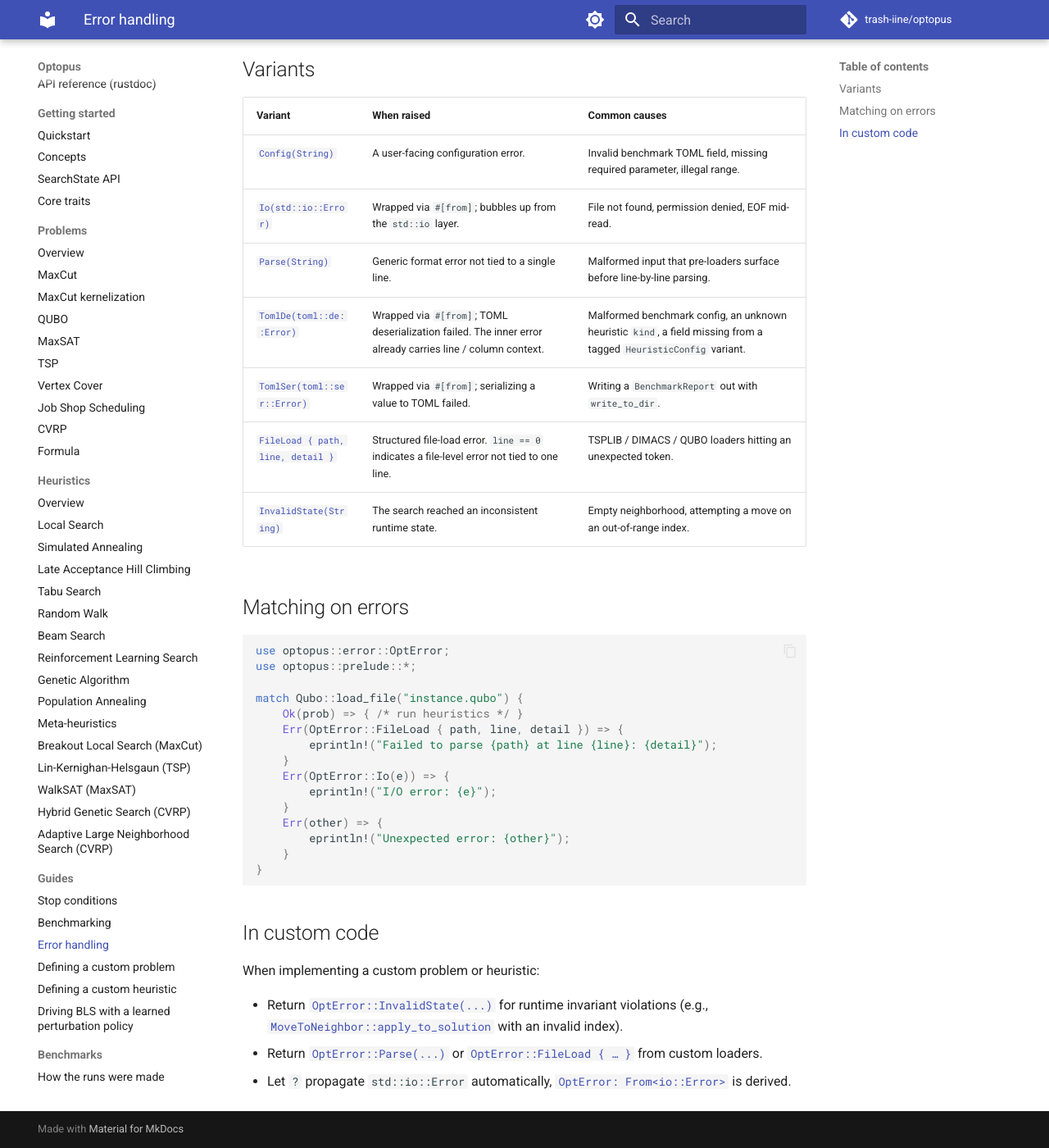
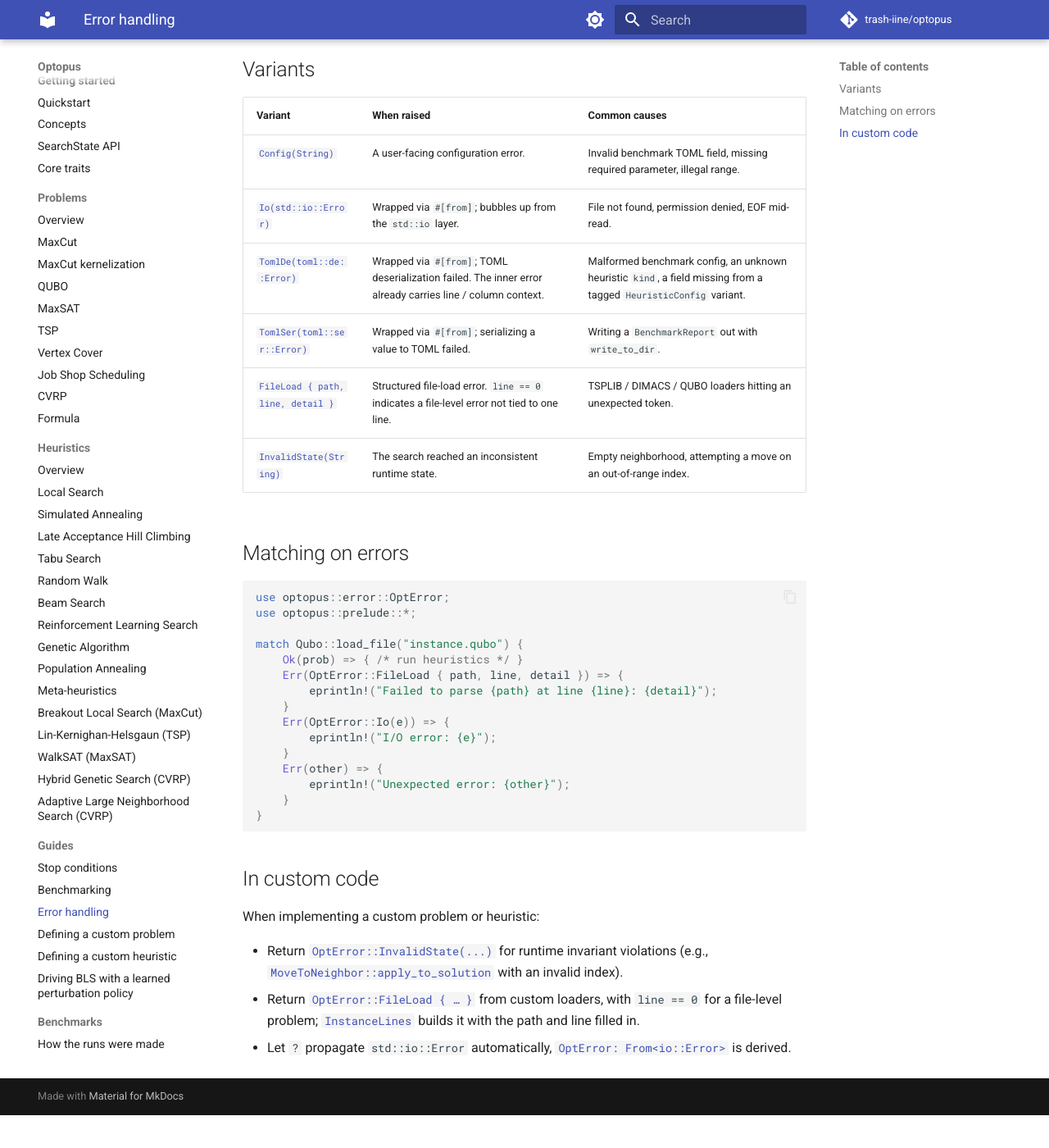
Before and after one commit to trash-iine/optopus, an MkDocs documentation site: the page built from docs/guide/error_handling.md, in a window 1280 px wide and 1400 px high, scrolled down 245 px. Shown: the whole window at 82% size. Built offline with MkDocs 1.6.1 and Material for MkDocs 9.7.7, drawn with Linux system fonts in a browser that asks for light colours; comment, search, counter and statistics services are not loaded; after the commit the page ends 1605 px from its top, so only the background shows below that.

Commit message:
REFACTOR: OptError::Parse is removed

```diff
--- a/docs/guide/error_handling.md
+++ b/docs/guide/error_handling.md
@@ -11,7 +11,6 @@ type is defined in [`optopus::error`](../api/optopus/error/index.html).
 |---|---|---|
 | [`Config(String)`](../api/optopus/error/enum.OptError.html#variant.Config) | A user-facing configuration error. | Invalid benchmark TOML field, missing required parameter, illegal range. |
 | [`Io(std::io::Error)`](../api/optopus/error/enum.OptError.html#variant.Io) | Wrapped via `#[from]`; bubbles up from the `std::io` layer. | File not found, permission denied, EOF mid-read. |
-| [`Parse(String)`](../api/optopus/error/enum.OptError.html#variant.Parse) | Generic format error not tied to a single line. | Malformed input that pre-loaders surface before line-by-line parsing. |
 | [`TomlDe(toml::de::Error)`](../api/optopus/error/enum.OptError.html#variant.TomlDe) | Wrapped via `#[from]`; TOML deserialization failed. The inner error already carries line / column context. | Malformed benchmark config, an unknown heuristic `kind`, a field missing from a tagged `HeuristicConfig` variant. |
 | [`TomlSer(toml::ser::Error)`](../api/optopus/error/enum.OptError.html#variant.TomlSer) | Wrapped via `#[from]`; serializing a value to TOML failed. | Writing a `BenchmarkReport` out with `write_to_dir`. |
 | [`FileLoad { path, line, detail }`](../api/optopus/error/enum.OptError.html#variant.FileLoad) | Structured file-load error. `line == 0` indicates a file-level error not tied to one line. | TSPLIB / DIMACS / QUBO loaders hitting an unexpected token. |
@@ -45,7 +44,9 @@ When implementing a custom problem or heuristic:
   invariant violations (e.g.,
   [`MoveToNeighbor::apply_to_solution`](../api/optopus/trait_defs/trait.MoveToNeighbor.html#tymethod.apply_to_solution)
   with an invalid index).
-- Return [`OptError::Parse(...)`](../api/optopus/error/enum.OptError.html#variant.Parse) or
-  [`OptError::FileLoad { … }`](../api/optopus/error/enum.OptError.html#variant.FileLoad) from custom loaders.
+- Return [`OptError::FileLoad { … }`](../api/optopus/error/enum.OptError.html#variant.FileLoad) from custom
+  loaders, with `line == 0` for a file-level problem;
+  [`InstanceLines`](../api/optopus/common/parse/struct.InstanceLines.html) builds
+  it with the path and line filled in.
 - Let `?` propagate `std::io::Error` automatically,
   [`OptError: From<io::Error>`](../api/optopus/error/enum.OptError.html#trait-implementations) is derived.
```
Also changed, not shown: 1 other file.
